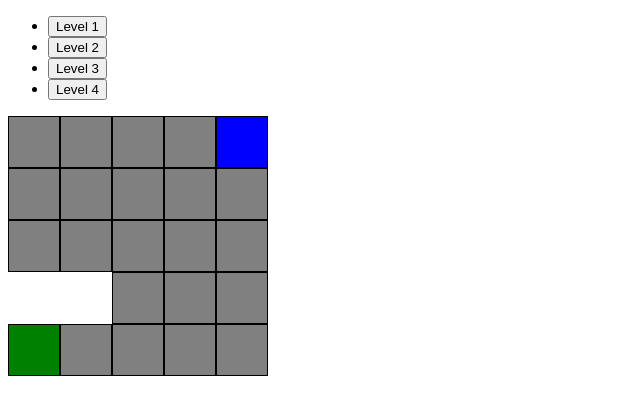
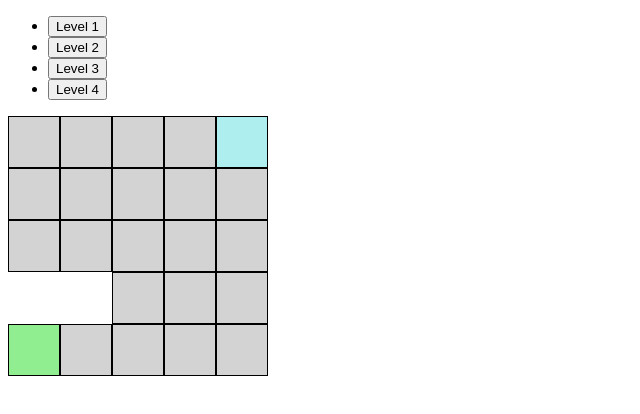
Before and after one commit to mark-poussard/pathfinder, a plain HTML site: page index.html in a window 1280 px wide. Shown: the whole page, without its empty margins (0-640 px from the left). Drawn offline with Linux system fonts and the light colour scheme.

Commit message:
Changed color scheme

```diff
--- a/index.css
+++ b/index.css
@@ -7,7 +7,7 @@
 }
 
 .emptyTile {
-    background-color : gray;
+    background-color : lightgray;
 }
 
 .blocking {
@@ -20,19 +20,19 @@
 }
 
 .selectedTile {
-    background-color : orange;
+    background-color : lightgreen;
 }
 
 .commitedTile {
-    background-color : red;
+    background-color : SeaGreen;
 }
 
 .startTile {
-    background-color : green;
+    background-color : lightgreen;
 }
 
 .goalTile{
-	background-color : blue;
+	background-color : PaleTurquoise;
 }
 
 .lineBreak {
```
